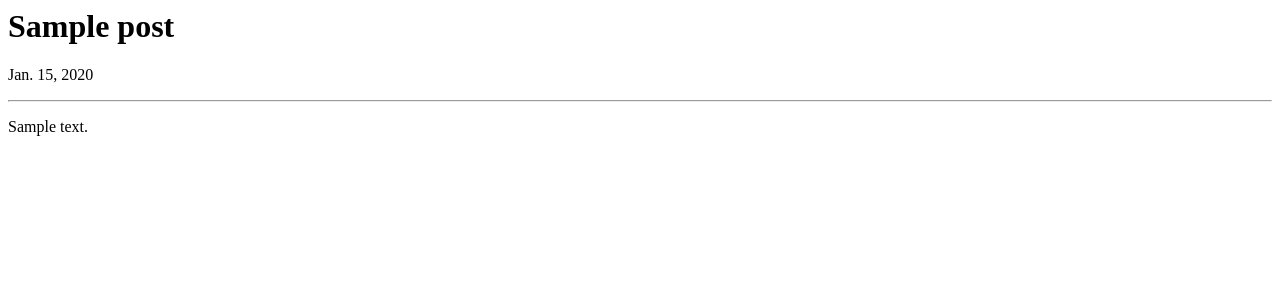
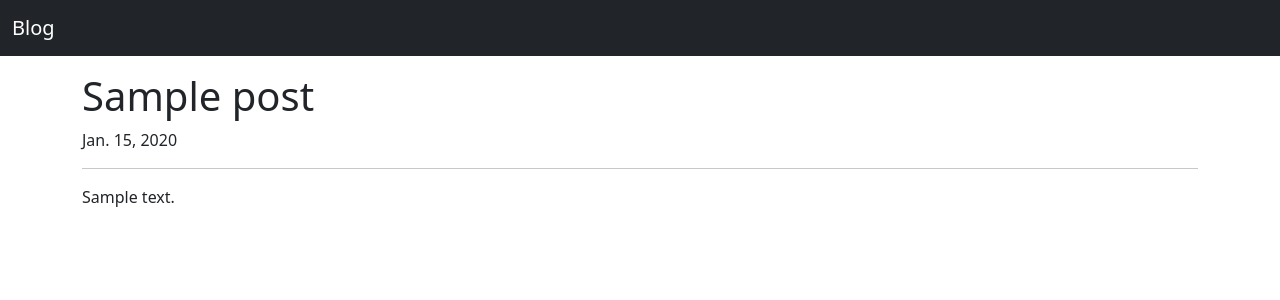
Before and after one commit to divergen371/first_django, a Django app: template blog/templates/blog/post_detail.html in a window 1280 px wide. Shown: the top 300 px of the page. Run offline with Django 4.2, Linux system fonts and the light colour scheme; the template is opened without the code that fills it: most values are stand-ins (such as "Sample title", 1, 10 or a date in 2020); some libraries are stand-ins or nearby versions.

Commit message:
:art: Bootstrap適用

```diff
--- a/blog/templates/blog/post_detail.html
+++ b/blog/templates/blog/post_detail.html
@@ -1,4 +1,8 @@
-<h1>{{post.title}}</h1>
-<p>{{post.update_at | date}}</p>
-<hr />
-<p>{{post.content}}</p>
+{% extends "blog/base.html" %} {% block content %}
+<div class="mt-3">
+  <h1>{{post.title}}</h1>
+  <p>{{post.update_at | date}}</p>
+  <hr />
+  <p>{{post.content}}</p>
+</div>
+{% endblock content %}
```
